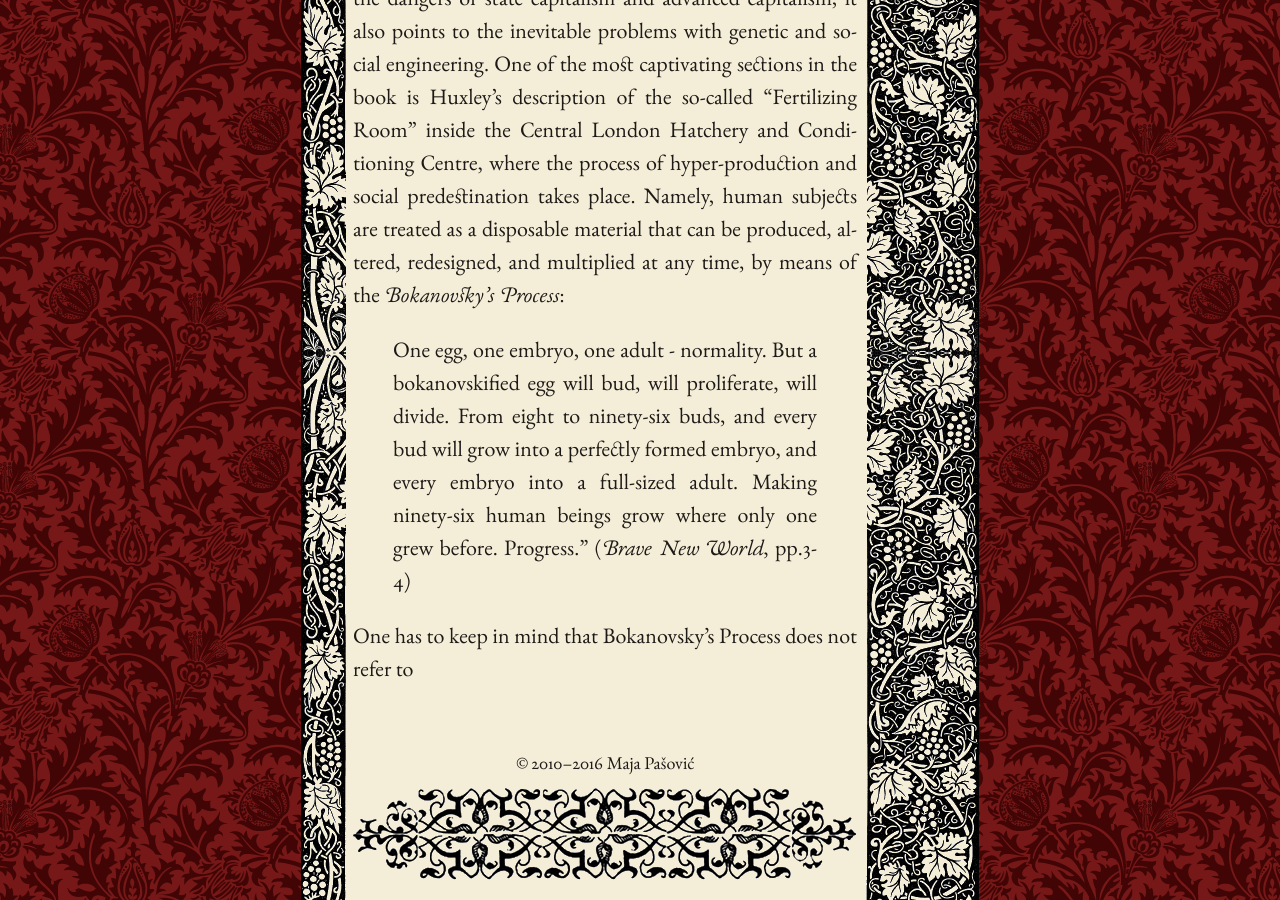
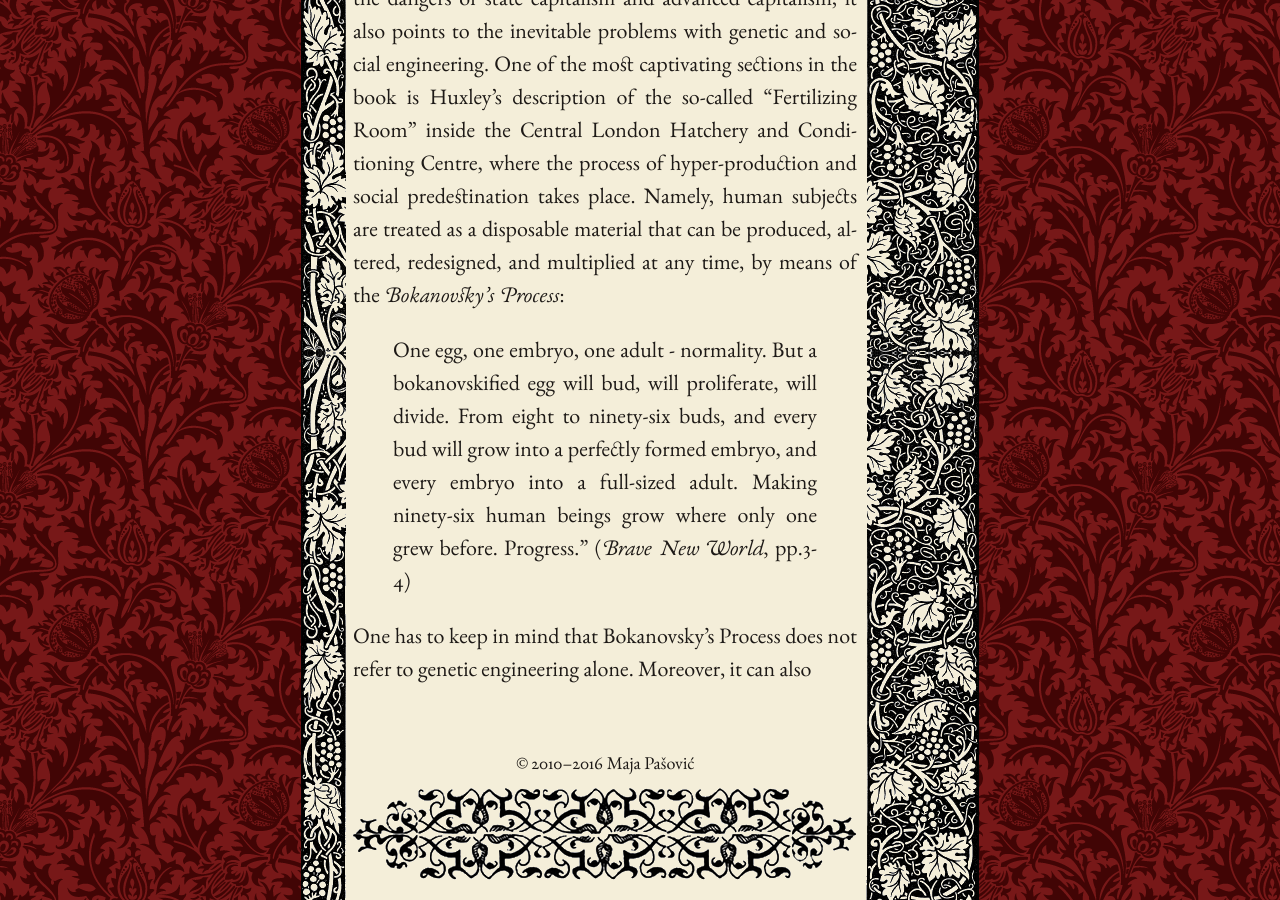
Before and after one commit to mpasovic/majapasovic.org, a Jekyll site: the page built from _posts/2016-03-04-bokanovskified-production-food-and-nutrition-in-modern-age.md, in a window 1280 px wide and 900 px high, scrolled down 2608 px. Built offline with Jekyll 4.4.1, drawn with Linux system fonts in a browser that asks for light colours; nearby versions of some CDN libraries.

Commit message:
Updated 2016-03-04-bokanovskified-production-food-and-nutrition-in-modern-age.md

```diff
--- a/_posts/2016-03-04-bokanovskified-production-food-and-nutrition-in-modern-age.md
+++ b/_posts/2016-03-04-bokanovskified-production-food-and-nutrition-in-modern-age.md
@@ -17,4 +17,4 @@
 Speaking of the eating habits of modern humans in an economically viable society, I cannot help but think of the beautifully ominous description of hyper-production and consumerism in Aldous Huxley's pioneering work *Brave New World*. While the book itself warns the readers about the dangers of state capitalism and advanced capitalism, it also points to the inevitable problems with genetic and social engineering. One of the most captivating sections in the book is Huxley's description of the so-called "Fertilizing Room" inside the Central London Hatchery and Conditioning Centre, where the process of hyper-production and social predestination takes place. Namely, human subjects are treated as a disposable material that can be produced, altered, redesigned, and multiplied at any time, by means of the *Bokanovsky's Process*:
 > One egg, one embryo, one adult - normality. But a bokanovskified egg will bud, will proliferate, will divide. From eight to ninety-six buds, and every bud will grow into a perfectly formed embryo, and every embryo into a full-sized adult. Making ninety-six human beings grow where only one grew before. Progress." (*Brave New World*, pp.3-4)
 
-One has to keep in mind that Bokanovsky's Process does not refer to
+One has to keep in mind that Bokanovsky's Process does not refer to genetic engineering alone. Moreover, it can also
```
